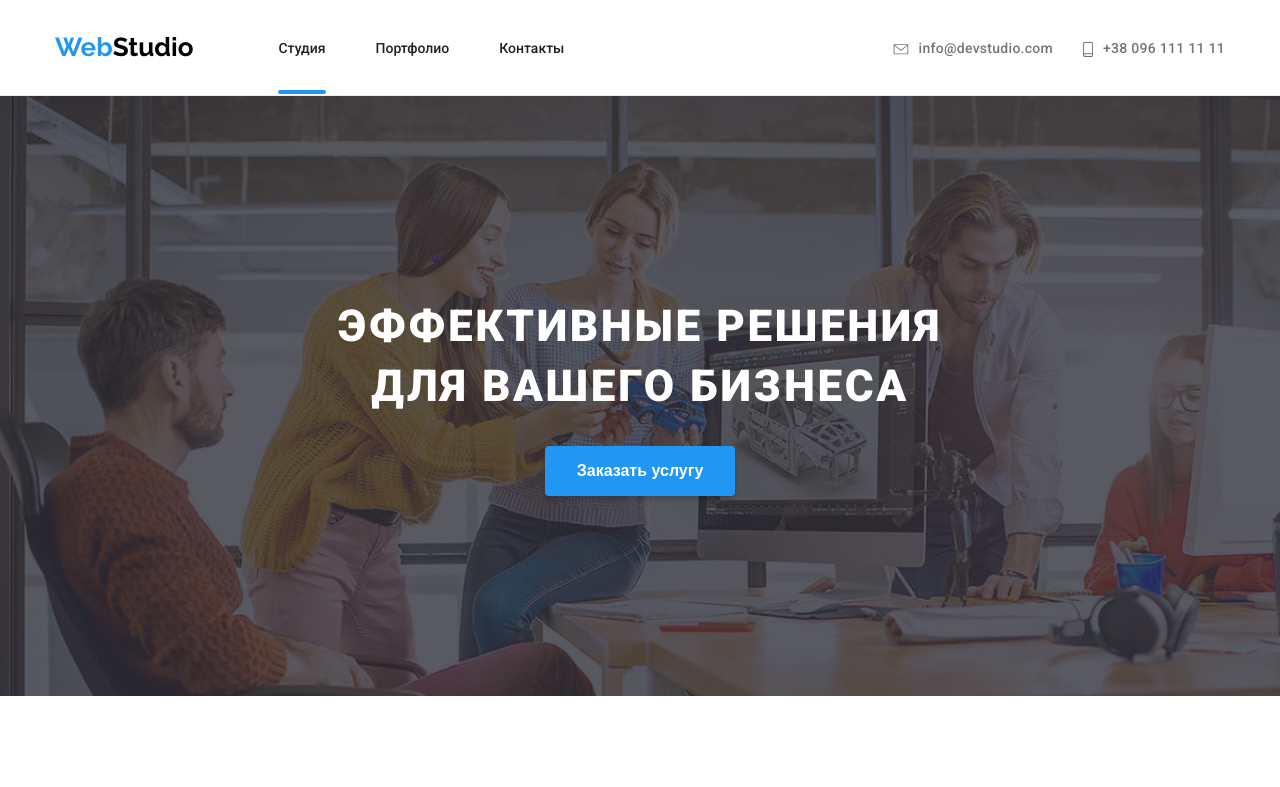
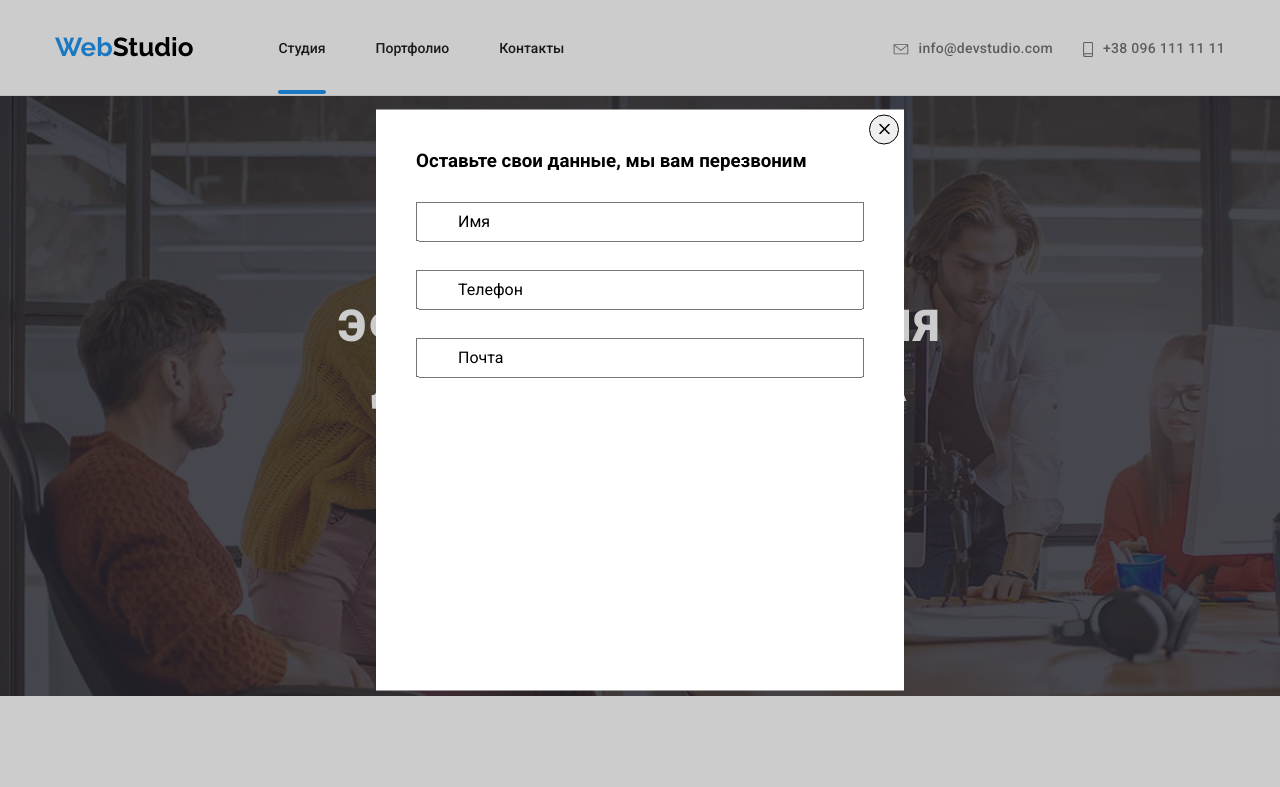
Before and after one commit to Kristina-Pankratova/goit-markup-hw-06, a plain HTML site: page index.html in a window 1280 px wide. Both pictures are taken after a click on the button "Заказать услугу". Shown: the top 787 px of the page. Drawn offline with Linux system fonts and the light colour scheme.

Commit message:
правки модалки

```diff
--- a/css/style.css
+++ b/css/style.css
@@ -624,3 +624,63 @@ a {
   display: flex;
   color: var(--text-color);
 }
+.modal-backdrop {
+  position: fixed;
+  top: 0;
+  left: 0;
+  right: 0;
+  bottom: 0;
+  background-color: rgba(0, 0, 0, 0.2);
+  opacity: 1;
+  transform: scale(1, 1);
+  transition: opacity 250ms cubic-bezier(0.4, 0, 0.2, 1),
+    transform 250ms cubic-bezier(0.4, 0, 0.2, 1);
+}
+
+.is-hidden {
+  overflow: hidden;
+  pointer-events: none;
+  opacity: 0;
+  transform: scale(0, 0);
+}
+.order-modal-window {
+  position: absolute;
+  top: 50%;
+  left: 50%;
+  transform: translate(-50%, -50%);
+  width: 528px;
+  height: 581px;
+  padding: 40px 40px;
+  background-color: #fff;
+}
+.close-modal-window {
+  width: 30px;
+  height: 30px;
+  position: absolute;
+  top: 5px;
+  right: 5px;
+  border: 1px solid #000000;
+  border-radius: 50%;
+}
+.close-svg {
+  width: 11px;
+  height: 11px;
+  fill: #000000;
+}
+.order-header {
+  margin-bottom: 30px;
+}
+.order-input {
+  width: 100%;
+  height: 40px;
+}
+.order-label {
+  position: absolute;
+  left: 42px;
+  top: 50%;
+  transform: translateY(-50%);
+}
+.form-wraper {
+  position: relative;
+  margin-bottom: 28px;
+}
--- a/index.html
+++ b/index.html
@@ -459,6 +459,48 @@
         <p class="developed" lang="en">2020 | Developed by GoIT Students</p>
       </div>
     </footer>
+    <div data-modal class="modal-backdrop is-hidden">
+      <div class="order-modal-window">
+        <button data-modal-close class="close-modal-window" type="button">
+          <svg class="close-svg">
+            <use href="../images/modal-sprite.svg#icon-close"></use>
+          </svg>
+        </button>
+        <h3 class="order-header">Оставьте свои данные, мы вам перезвоним</h3>
+        <form>
+          <div class="form-wraper">
+            <input
+              class="order-input"
+              type="text"
+              placeholder=" "
+              name="user-name"
+              id="user-name"
+            />
+            <label class="order-label" for="user-name">Имя</label>
+          </div>
+          <div class="form-wraper">
+            <input
+              class="order-input"
+              type="tel"
+              placeholder=" "
+              name="user-tel"
+              id="user-tel"
+            />
+            <label class="order-label" for="user-tel">Телефон</label>
+          </div>
+          <div class="form-wraper">
+            <input
+              class="order-input"
+              type="email"
+              placeholder=" "
+              name="user-mail"
+              id="user-mail"
+            />
+            <label class="order-label" for="user-mail">Почта</label>
+          </div>
+        </form>
+      </div>
+    </div>
     <script src="./js/modal.js"></script>
   </body>
 </html>
```
